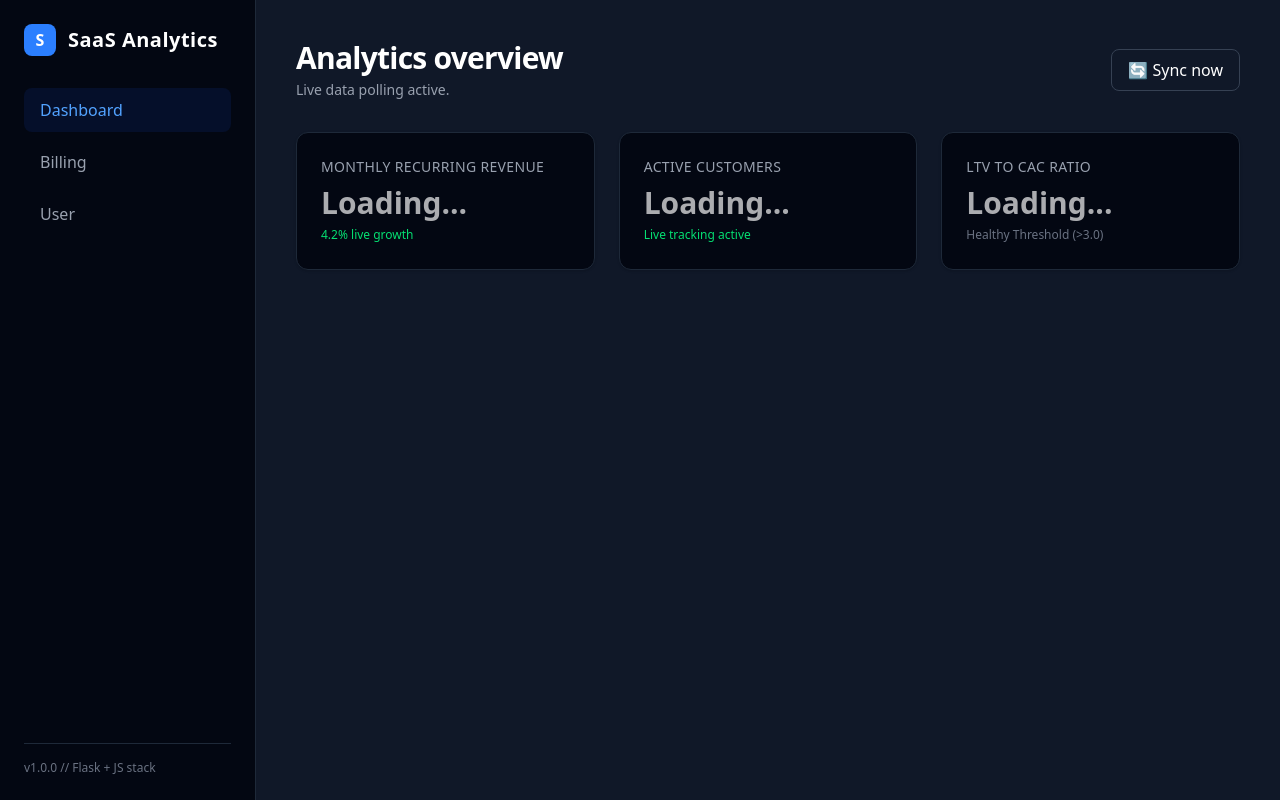
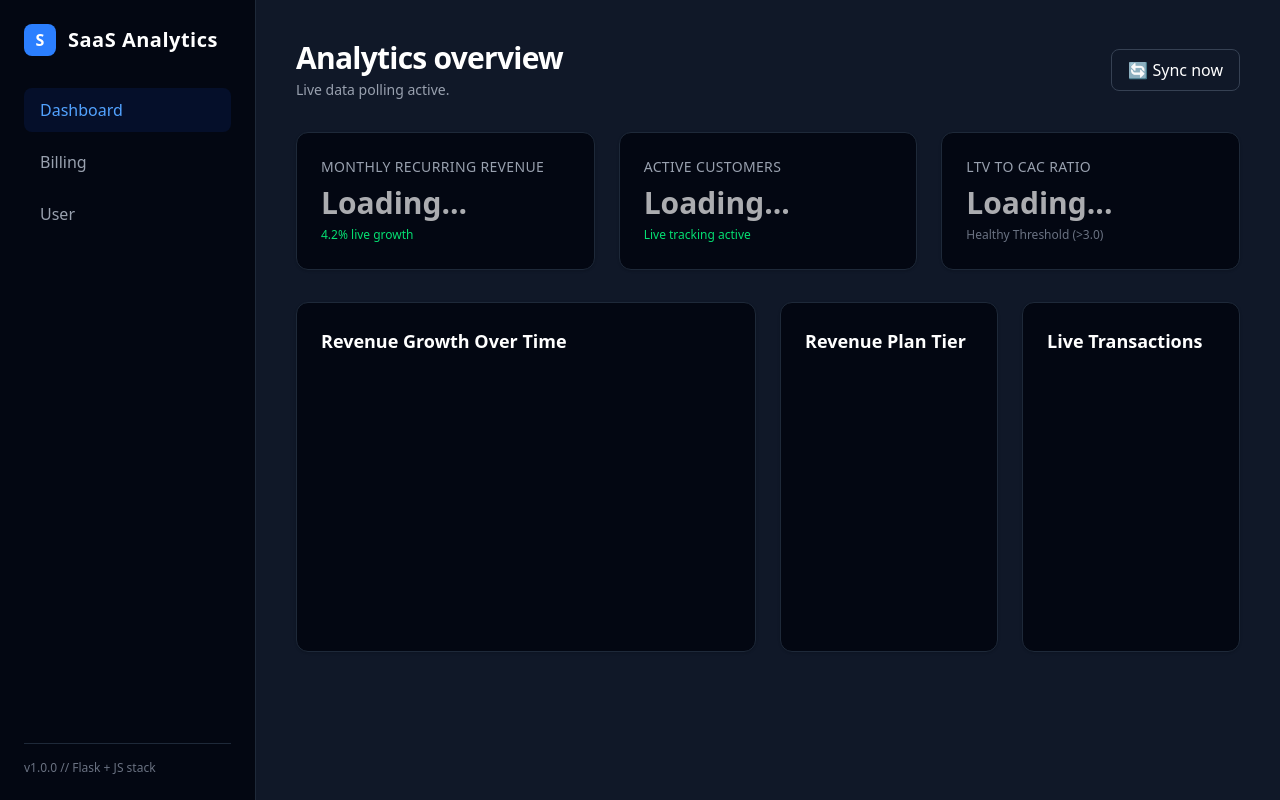
Before and after one commit to BogdanCatalin-Iacob/saas_analytics_dashboard, a Flask app: page / in a window 1280 px wide. Run offline with Flask 3, Linux system fonts and the light colour scheme; a map, chart or similar area stays blank.

Commit message:
Create cards for Pie Chart and 12 months revenue history

```diff
--- a/templates/index.html
+++ b/templates/index.html
@@ -65,7 +65,31 @@
             </div>
         </section>
 
+        <!-- Charts and Activity grid -->
+        <section class="grid grid-cols-1 lg:grid-cols-4 gap-6">
+            <!-- Chart.js Container -->
+            <div class="lg:col-span-2 bg-gray-950 p-6 rounded-xl border border-gray-800 shadow-sm">
+                <h3 class="text-lg font-semibold text-white mb-4">Revenue Growth Over Time</h3>
+                <div class="h-64">
+                    <canvas id="revenueChart"></canvas>
+                </div>
+            </div>
 
+            <!-- Revenue breakdown doughnut -->
+             <div class="bg-gray-950 p-6 rounded-xl border border-gray-800 shadow-sm">
+                <h3 class="text-lg font-semibold text-white mb-4">Revenue Plan Tier</h3>
+                <div class="h-64 flex items-center justify-center">
+                    <canvas id="tierChart"></canvas>
+                </div>
+             </div>
+            <!-- Real time Event Feed -->
+            <div class="bg-gray-950 p-6 rounded-xl border border-gray-800 shadow-sm flex flex-col">
+                <h3 class="text-lg font-semibold text-white mb-4">Live Transactions</h3>
+                <div id="transaction-feed" class="space-y-3 flex-1 overflow-y-auto">
+                    <!-- inject dynamic updates here -->
+                </div>
+            </div>
+        </section>
     </main>
 
 </body>
```
